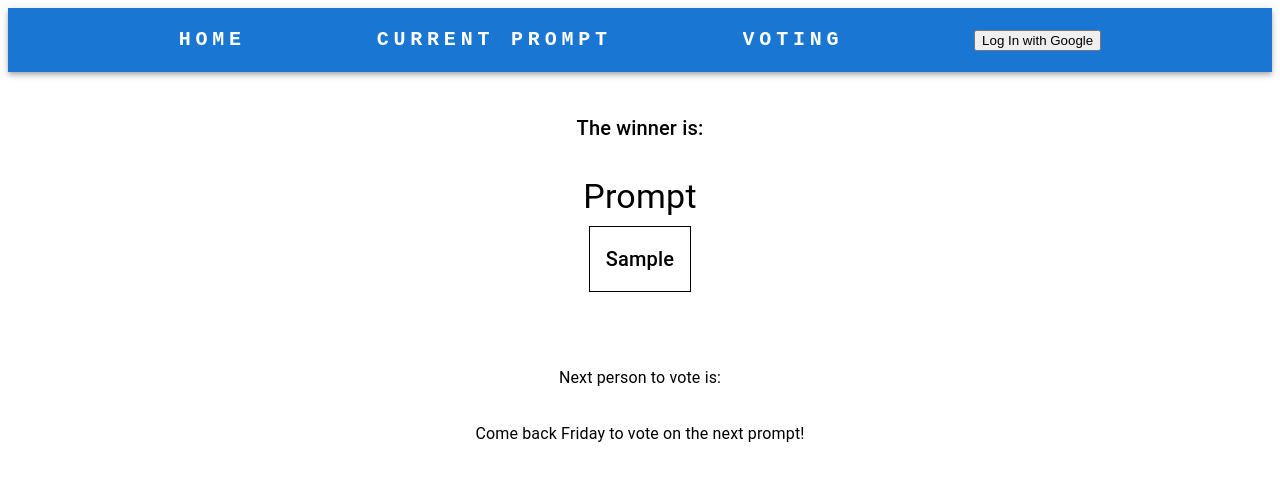
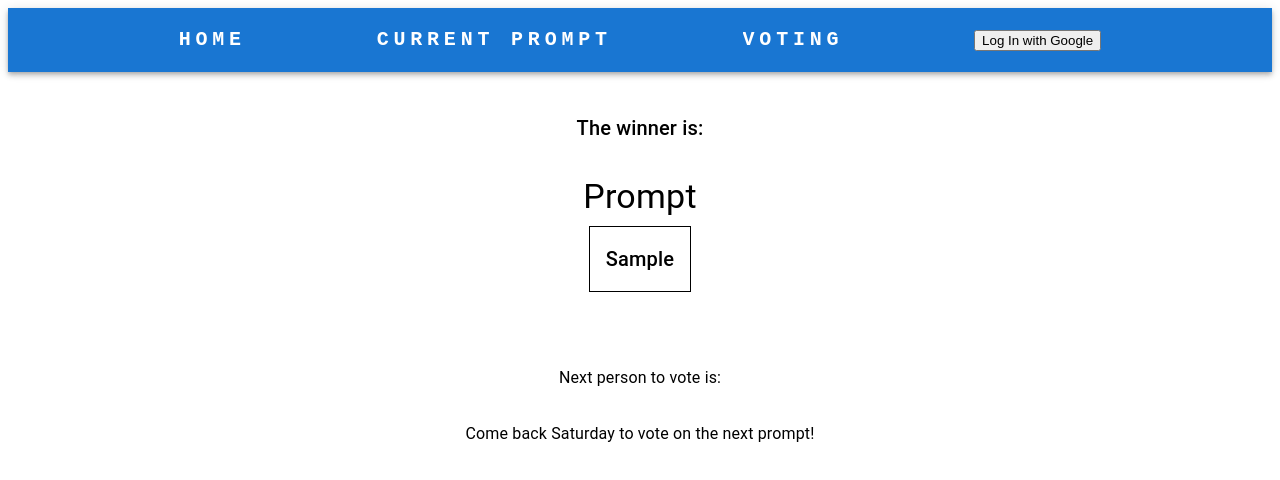
Before and after one commit to wcolburn/CreativeWritingGroupPrompts, a Next.js app: page /voting in a window 1280 px wide. Both pictures are taken after typing "Sample" into the empty fields and a click on the button "SUBMIT PROMPT". Shown: the top 480 px of the page. Built offline with nearby package versions, Linux system fonts and the light colour scheme; no server answers; the database is empty.

Commit message:
Fix day to vote

```diff
--- a/src/app/voting/page.tsx
+++ b/src/app/voting/page.tsx
@@ -78,7 +78,7 @@ function DisplayPrompt() {
             <DisplayCurrentPrompt />
             <Box height={10}/>
             <Typography>Next person to vote is: {nextPromptChooser?.name}</Typography>
-            <Typography>Come back Friday to vote on the next prompt!</Typography>
+            <Typography>Come back Saturday to vote on the next prompt!</Typography>
         </Stack>
     )
 }
```
